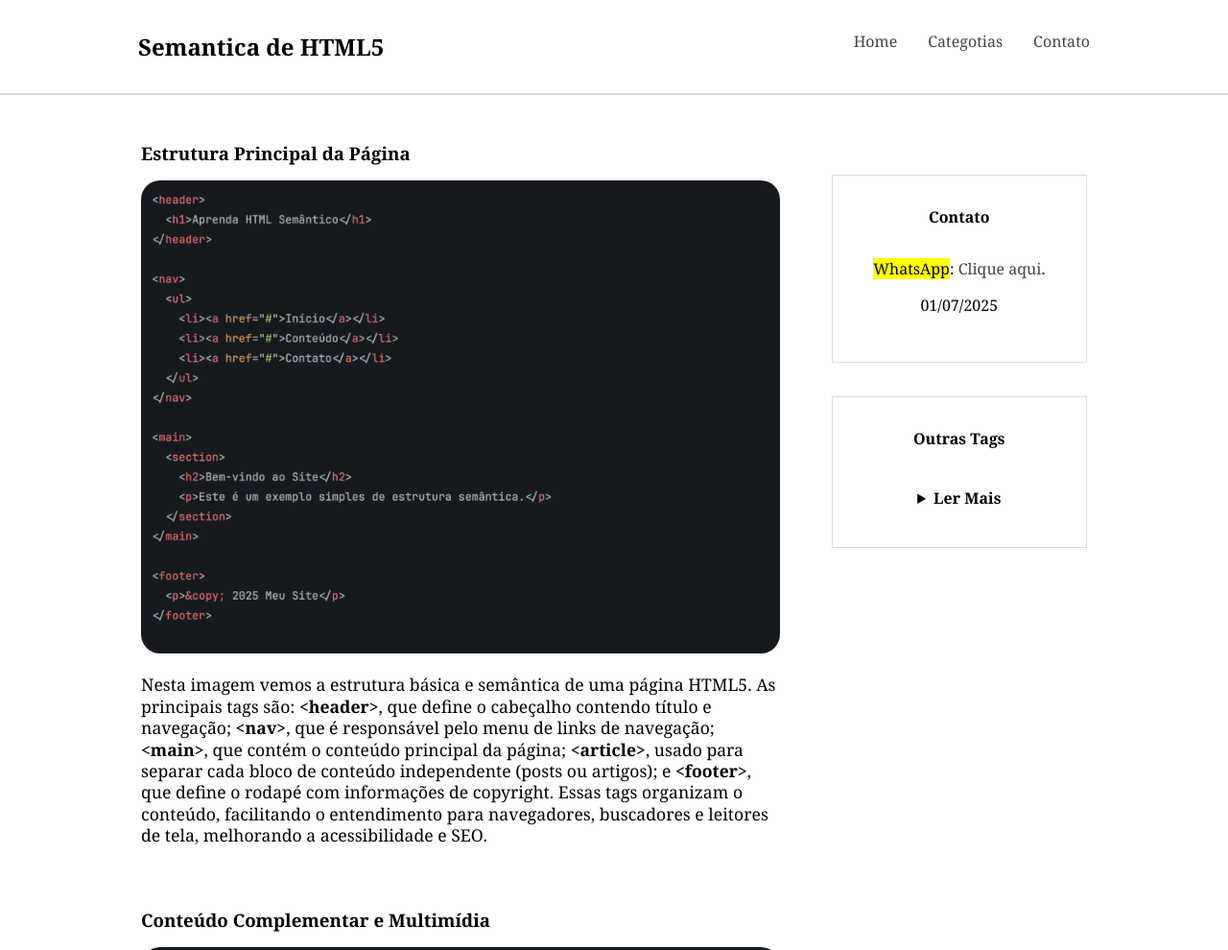
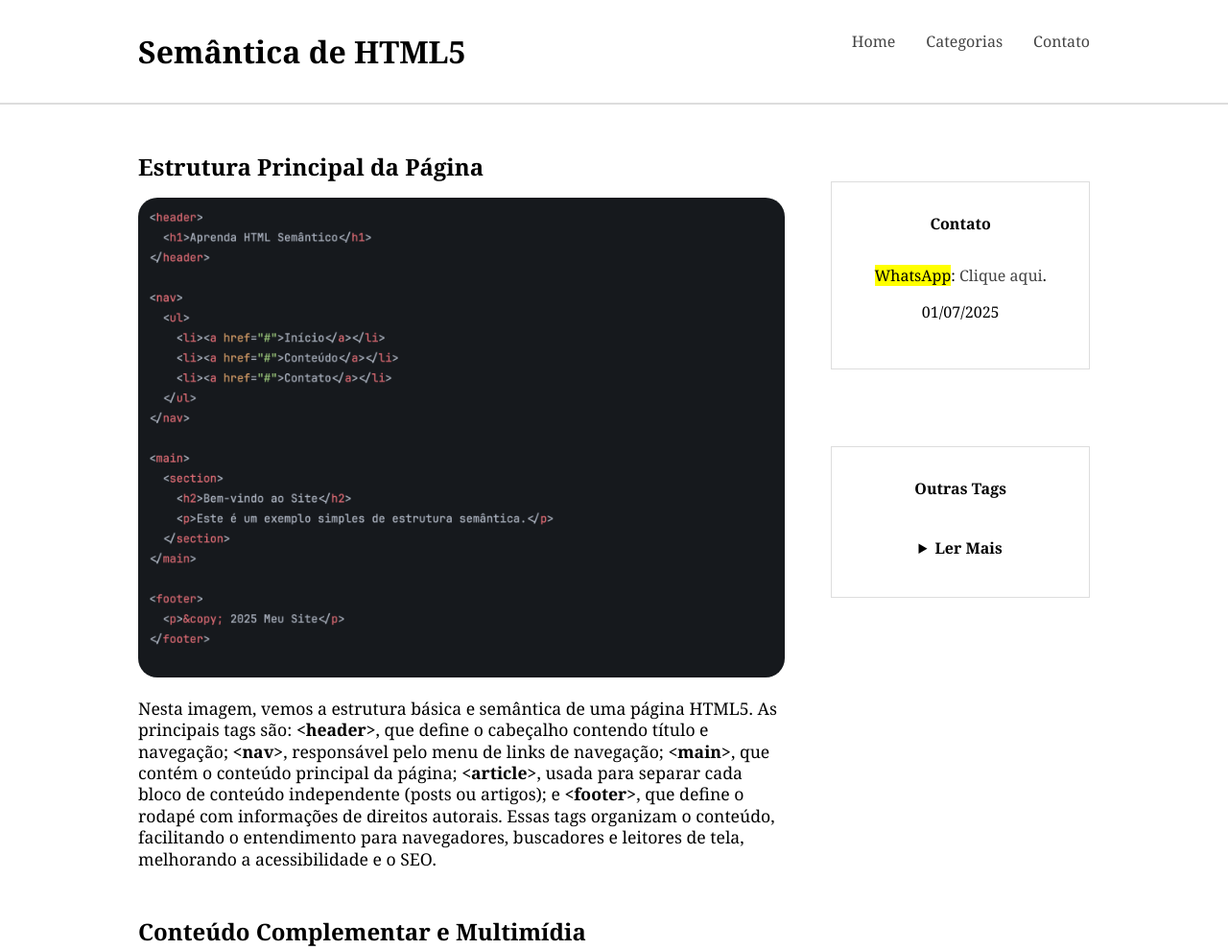
Before and after one commit to KaiuanOliveira/ApresentacaoProjetos, a plain HTML site: page index.html in a window 1280 px wide. Shown: the top 990 px of the page at 96% size. Drawn offline with Linux system fonts and the light colour scheme.

Commit message:
Editado o arquivo index.html para retirada de divs e melhor semantica, e ajuste no css

```diff
--- a/css/styles.css
+++ b/css/styles.css
@@ -21,9 +21,6 @@ a:hover {
 
 /* Cabecario */
 header {
-  border-bottom: 2px solid #ddd;
-}
-header div {
   display: flex;
   justify-content: space-between;
   text-align: center;
@@ -39,20 +36,22 @@ header div {
 #container {
   display: flex;
   justify-content: space-around;
-  margin: 3rem 8rem;
-  gap: 1rem;
+  gap: 3rem;
+  border-top: 2px solid #ddd;
 }
 
 #principal {
   flex-basis: 65%;
+  margin-left: 9rem;
 }
 
-.post h3 {
+.post h2 {
   margin-bottom: 1rem;
+  margin-top: 3rem;
 }
 
 .post {
-  margin-bottom: 4rem;
+  margin-bottom: 3rem;
 }
 
 .post figcaption {
@@ -70,12 +69,13 @@ header div {
 /* Barra lateral */
 #sidebar {
   flex-basis: 26%;
+  margin-right: 9rem;
 }
 
 #sidebar section {
   border: 1px solid #ddd;
   padding: 2rem;
-  margin: 2.2rem 0rem;
+  margin: 5rem 0rem;
 }
 
 #sidebar h4 {
--- a/index.html
+++ b/index.html
@@ -3,46 +3,45 @@
   <head>
     <meta charset="UTF-8" />
     <meta name="viewport" content="width=device-width, initial-scale=1.0" />
-    <title>Semantica</title>
+    <title>Semântica</title>
     <link rel="stylesheet" href="css/styles.css" />
   </head>
   <body>
     <header>
-      <div>
-        <h2>Semantica de HTML5</h2>
+      <h1>Semântica de HTML5</h1>
       <nav>
         <ul id="nav-links">
           <li><a href="#">Home</a></li>
-            <li><a href="#">Categotias</a></li>
+          <li><a href="#">Categorias</a></li>
           <li><a href="#">Contato</a></li>
         </ul>
       </nav>
-      </div>
     </header>
-    <div id="container">
-      <main id="principal">
+
+    <main id="container">
+      <section id="principal">
         <article class="post">
-          <h3>Estrutura Principal da Página</h3>
+          <h2>Estrutura Principal da Página</h2>
           <figure>
             <img src="img/artigo1.png" alt="imagem artigo 1" />
             <figcaption>
-              Nesta imagem vemos a estrutura básica e semântica de uma página
+              Nesta imagem, vemos a estrutura básica e semântica de uma página
               HTML5. As principais tags são:
               <strong>&lt;header&gt;</strong>, que define o cabeçalho contendo
-              título e navegação; <strong>&lt;nav&gt;</strong>, que é
-              responsável pelo menu de links de navegação;
-              <strong>&lt;main&gt;</strong>, que contém o conteúdo principal da
-              página; <strong>&lt;article&gt;</strong>, usado para separar cada
-              bloco de conteúdo independente (posts ou artigos); e
+              título e navegação; <strong>&lt;nav&gt;</strong>, responsável pelo
+              menu de links de navegação; <strong>&lt;main&gt;</strong>, que
+              contém o conteúdo principal da página;
+              <strong>&lt;article&gt;</strong>, usada para separar cada bloco de
+              conteúdo independente (posts ou artigos); e
               <strong>&lt;footer&gt;</strong>, que define o rodapé com
-              informações de copyright. Essas tags organizam o conteúdo,
+              informações de direitos autorais. Essas tags organizam o conteúdo,
               facilitando o entendimento para navegadores, buscadores e leitores
-              de tela, melhorando a acessibilidade e SEO.
+              de tela, melhorando a acessibilidade e o SEO.
             </figcaption>
           </figure>
         </article>
         <article class="post">
-          <h3>Conteúdo Complementar e Multimídia</h3>
+          <h2>Conteúdo Complementar e Multimídia</h2>
           <figure>
             <img src="img/artigo2.png" alt="imagem artigo 2" />
             <figcaption>
@@ -55,23 +54,23 @@
               <strong>&lt;figure&gt;</strong>, que agrupa a imagem e sua
               legenda, e <strong>&lt;figcaption&gt;</strong>, que descreve a
               imagem. Essas tags enriquecem a experiência do usuário, deixando o
-              site mais completo e organizado visualmente.
+              site mais completo e visualmente organizado.
             </figcaption>
           </figure>
         </article>
         <article class="post">
-          <h3>Detalhes Interativos e Marcação Semântica</h3>
+          <h2>Detalhes Interativos e Marcação Semântica</h2>
           <figure>
             <img src="img/artigo3.png" alt="imagem artigo 3" />
             <figcaption>
-              Aqui vemos exemplos de interatividade e marcação semântica
+              Aqui, vemos exemplos de interatividade e marcação semântica
               avançada. A tag <strong>&lt;details&gt;</strong> cria um bloco
               expansível, ideal para esconder ou mostrar informações extras,
               como o botão “Ler Mais”. O elemento
               <strong>&lt;summary&gt;</strong> define o título clicável para
-              abrir e fechar esse bloco. O <strong>&lt;mark&gt;</strong> é usado
-              para destacar texto importante dentro do conteúdo, geralmente com
-              fundo amarelo. Por fim, a tag
+              abrir e fechar esse bloco. A tag <strong>&lt;mark&gt;</strong> é
+              usada para destacar texto importante dentro do conteúdo,
+              geralmente com fundo amarelo. Por fim, a tag
               <strong>&lt;time&gt;</strong> representa datas ou horários,
               facilitando a compreensão de quando um conteúdo foi atualizado.
               Esses recursos aumentam a usabilidade e tornam o conteúdo mais
@@ -79,7 +78,7 @@
             </figcaption>
           </figure>
         </article>
-      </main>
+      </section>
       <aside id="sidebar">
         <section id="contato">
           <h4>Contato</h4>
@@ -111,7 +110,7 @@
           </details>
         </section>
       </aside>
-    </div>
+    </main>
     <footer>
       <p>&copy; 2025 Meu Site Semântico</p>
     </footer>
```
Lines whose indentation alone changed are shown as unchanged.
